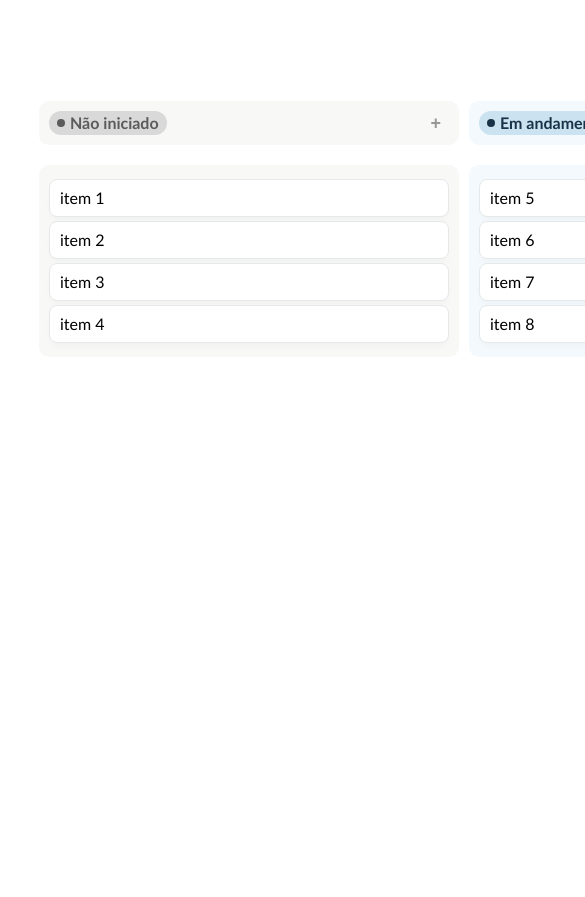
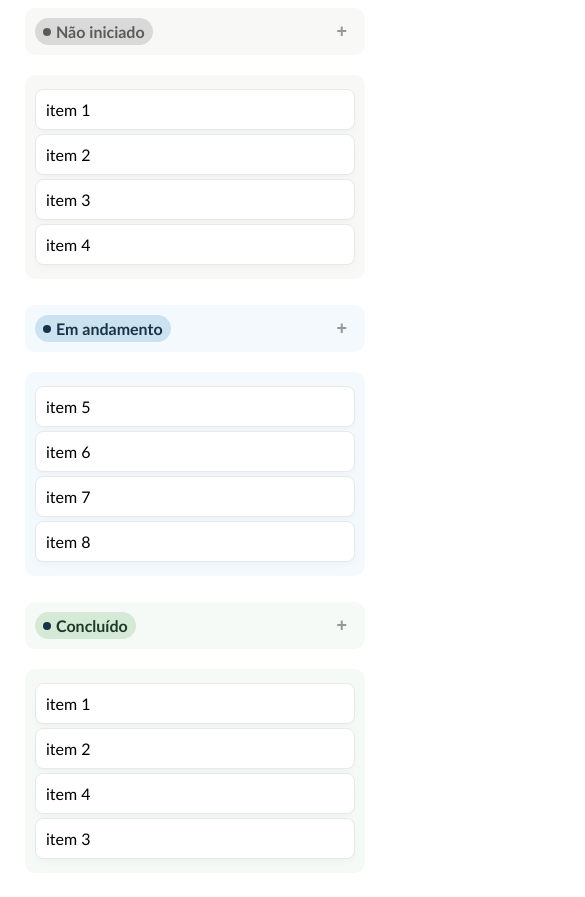
Before and after one commit to jaumzitz/kanban-web-components, a plain HTML site: page index.html in a window 390 px wide. Shown: the top 897 px of the page, 585 px wide, since content can reach past the window. Before the commit the page ends 844 px from the top, so only its background shows below. Drawn offline with Linux system fonts and the light colour scheme.

Commit message:
responsividade

```diff
--- a/src/index.html
+++ b/index.html
@@ -4,9 +4,9 @@
 <head>
     <meta charset="UTF-8">
     <meta name="viewport" content="width=device-width, initial-scale=1.0">
-    <link rel="stylesheet" href="reset.css">
-    <link rel="stylesheet" href="style.css">
-    <script src="./js/index.js" defer></script>
+<!--    <link rel="stylesheet" href="./src/reset.css">-->
+    <link rel="stylesheet" href="./src/style.css">
+    <script src="./src/js/index.js" defer></script>
     <title>Jota's Kanban</title>
 </head>
 
--- a/src/style.css
+++ b/src/style.css
@@ -1,16 +1,22 @@
+
+
 body {
     font-family: 'Trebuchet MS', 'Lucida Sans Unicode', 'Lucida Grande', 'Lucida Sans', Arial, sans-serif;
 }
 
 .main-container {
-    margin: 12vh 10vw
+    /* margin: 12vh 10vw; */
+
+
 }
 
 
 .kanban {
     display: flex;
     flex-direction: row;
-    justify-content: space-around;
+    flex-wrap: wrap;
+    position: relative;
+    justify-content: center;
     gap: 10px
 }
 
@@ -21,7 +27,9 @@ body {
     background-color: rgba(84, 72, 49, 0.04);
     margin-bottom: 20px;
     border-radius: 10px;
-    padding: 0 10px
+    padding: 0 10px;
+    max-width: 30rem;
+    width: 20rem;
 }
 
 .add-item,
@@ -33,6 +41,7 @@ button {
     font-size: 18px;
     color: #979797;
     background-color: transparent;
+
 }
 
 .board-header button:hover {
@@ -99,10 +108,11 @@ button {
 
 .board ul {
     background-color: rgba(84, 72, 49, 0.04);
-    max-width: 400px;
-    width: 400px;
+    max-width: 30rem;
+    width: 20rem;
     padding: 10px;
     border-radius: 10px;
+    list-style-type: none;
 }
 
 .board #in-progress-list {
@@ -137,3 +147,13 @@ button {
     background-color: #e7e7e759;
     cursor: grab;
 }
+
+@media screen and (max-width: 1100px) {
+    .kanban {
+        display: flex;
+        flex-direction: column;
+        align-content: center;
+        flex-wrap: wrap;
+
+    }
+}
```
